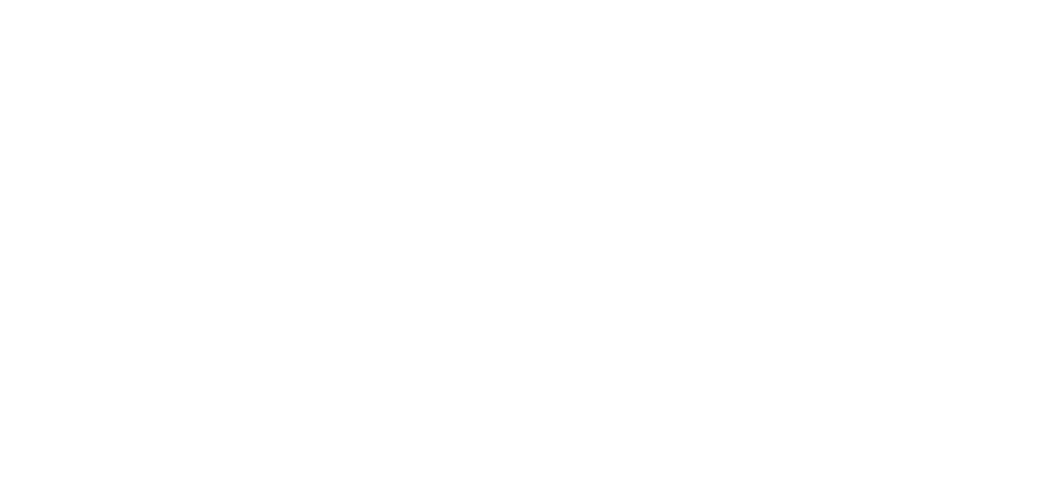
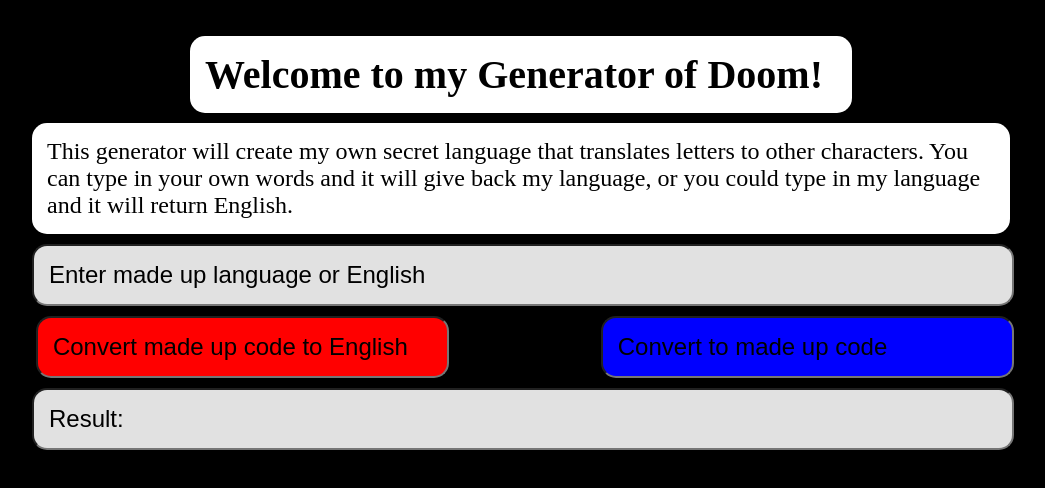
Before and after one commit to TheLazyCodernothacker/Secret-Language-Translator-and-Generator, a plain HTML site: page index.html in a window 1280 px wide. Shown: the whole page, without its empty margins (119-1164 px from the left). Drawn offline with Linux system fonts and the light colour scheme.

Commit message:
Pending changes exported from your codespace

```diff
--- a/index.html
+++ b/index.html
@@ -1,4 +1,20 @@
 <!DoctypeHTML>
 <html>
+  <script src="main.js"></script>
   <head>
+    <link rel="stylesheet" href="styles.css">
+    </head>head>
     <body>
+    <script>result = '';newText = '';
+    </script>
+    <h1>Welcome to my Generator of Doom!</h1>
+    <p>This generator will create my own secret language that translates letters to other characters. You can type in your own words and it will give back my language, or you could type in my language and it will return English.</p>
+    <form name="language">
+    <input type="text" name="originalText" style="background-color:rgb(225, 225, 225);" value="Enter made up language or English"></input>
+    <input tyle="button" onclick="for(let i = 0; i<= language.originalText.value.length; i++){newText += change(language.originalText.value.charAt(i))}
+    ;document.getElementById('asdf').value = newText;" value="Convert to made up code" style="width:30%;background-color:blue"></input>
+    <input tyle="button" value="Convert made up code to English" style="width:30%;margin-right:12%;background-color:red"></input>
+    <input type="text" style="background-color:rgb(225, 225, 225);" id="asdf" value="Result:"></input>
+    </form>
+   </body>
+    </html>
--- /dev/null
+++ b/main.js
@@ -0,0 +1,168 @@
+function change(val){
+    var newChar = '';
+    switch (val) {
+        case 'a':
+            var newChar = '1'
+            break;
+        case 'A':
+            var newChar = "1"
+            break;
+        case 'b':
+            var newChar = "7"
+            break
+        case 'B':
+            var newChar = "7"
+            break;
+        case 'c':
+            var newChar = "5"
+            break
+        case 'C':
+            var newChar = "5"
+            break;
+        case 'd':
+            var newChar = "2"
+            break
+        case 'D':
+            var newChar = "2"
+            break;
+        case 'e':
+            var newChar = "!"
+            break
+        case 'E':
+            var newChar = "!"
+            break;
+        case 'f':
+            var newChar = "0"
+            break
+        case 'F':
+            var newChar = "0"
+            break;
+        case 'g':
+            var newChar = "4"
+            break
+        case 'G':
+            var newChar = "4"
+            break;
+        case 'h':
+            var newChar = "#"
+            break
+        case 'H':
+            var newChar = "#"
+            break;
+        case 'i':
+            var newChar = "3"
+            break
+        case 'I':
+            var newChar = "3"
+            break;
+        case 'j':
+            var newChar = "$"
+            break
+        case 'J':
+            var newChar = "$"
+            break;
+        case 'k':
+            var newChar = "("
+            break
+        case 'K':
+            var newChar = "("
+            break;
+        case 'l':
+            var newChar = "8"
+            break
+        case 'L':
+            var newChar = "8"
+            break;
+        case 'm':
+            var newChar = "-"
+            break
+        case 'M':
+            var newChar = "-"
+            break;
+        case 'n':
+            var newChar = "9"
+            break
+        case 'N':
+            var newChar = "9"
+            break;
+        case 'o':
+            var newChar = "_"
+            break
+        case 'O':
+            var newChar = "_"
+            break;
+        case 'p':
+            var newChar = "%"
+            break
+        case 'P':
+            var newChar = "%"
+            break;
+        case 'q':
+            var newChar = "@"
+            break
+        case 'Q':
+            var newChar = "@"
+            break;
+        case 'r':
+            var newChar = "6"
+            break
+        case 'R':
+            var newChar = "6"
+            break;
+        case 's':
+            var newChar = ")"
+            break
+        case 'S':
+            var newChar = ")"
+            break;
+        case 't':
+            var newChar = "["
+            break
+        case 'T':
+            var newChar = "["
+            break;
+        case 'u':
+            var newChar = "?"
+            break
+        case 'U':
+            var newChar = "?"
+            break;
+        case 'v':
+            var newChar = "+"
+            break
+        case 'V':
+            var newChar = "+"
+            break;
+        case 'w':
+            var newChar = "{"
+            break
+        case 'W':
+            var newChar = "{"
+            break;
+        case 'x':
+            var newChar = "~"
+            break
+        case 'X':
+            var newChar = "~"
+            break;
+        case 'y':
+            var newChar = "]"
+            break
+        case 'Y':
+            var newChar = "]"
+            break;
+        case 'z':
+            var newChar = "`"
+            break
+        case 'Z':
+            var newChar = "`"
+            break;
+        case ' ':
+            var newChar = "|"
+            break;
+        case ' ':
+            var newChar = "|"
+            break;
+    }
+    return newChar
+}
--- /dev/null
+++ b/styles.css
@@ -0,0 +1,44 @@
+body{
+    background-color:black
+}
+h1{
+    background-color: white;
+    color: black;
+    font-size: 250%;
+    padding: 15px;
+    border-radius:15px;
+    margin:auto;
+    margin-top: 10px;
+    width:50%;
+}
+h1{
+    background-color: white;
+    color: black;
+    font-size: 250%;
+    padding: 15px;
+    border-radius:15px;
+    margin:auto;
+    margin-top: 10px;
+    width:50%;
+}
+p{
+    background-color: white;
+    color: black;
+    font-size: 150%;
+    padding: 15px;
+    border-radius:15px;
+    margin:auto;
+    margin-top: 10px;
+    width:75%;
+}
+input{
+    background-color: white;
+    color: black;
+    font-size: 150%;
+    padding: 15px;
+    border-radius:15px;
+    float:right;
+    margin-right:11%;
+    margin-top: 10px;
+    width:75%;
+}
```
